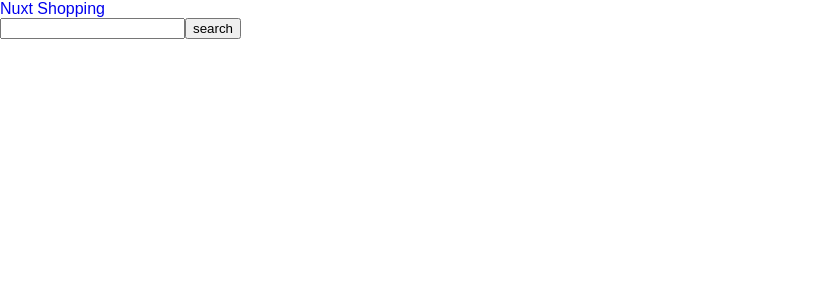
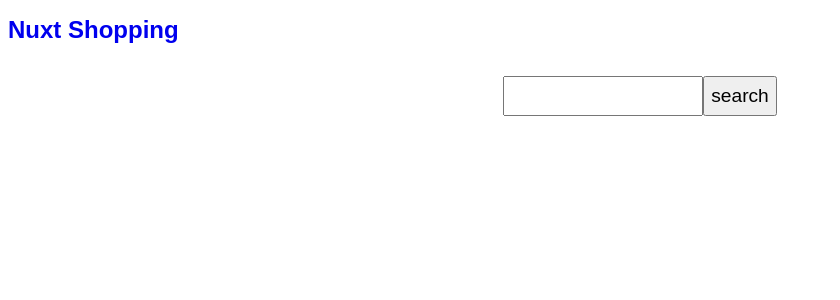
Before and after one commit to meloning/learn-nuxt, a Nuxt app: page / in a window 1280 px wide. Shown: the top 300 px of the page, without its empty margins (0-840 px from the left). Built offline with nearby package versions, Linux system fonts and the light colour scheme; data requests are answered from the project's data file.

Commit message:
Header 컴포넌트 추가 및 header, search 스타일 작업

```diff
--- /dev/null
+++ b/components/AppHeader.vue
@@ -0,0 +1,26 @@
+<template>
+  <header class="title">
+    <nuxt-link class="logo" to="/">Nuxt Shopping</nuxt-link>
+  </header>
+</template>
+
+<script>
+export default {}
+</script>
+
+<style scoped>
+header {
+  height: 60px;
+  display: flex;
+  align-items: center;
+  padding: 0 0.5rem;
+}
+
+.logo {
+  font-weight: 900;
+}
+
+.logo:visited {
+  color: inherit;
+}
+</style>
--- a/components/SearchInput.vue
+++ b/components/SearchInput.vue
@@ -1,8 +1,8 @@
 <template>
-  <div>
+  <div class="input-wrapper flex">
     <!-- 컴포넌트 인터렉션 수단은 emit의 'input' key를 통해 호출하는 상위 컴포넌트인 index.vue의 @input 속성을 통해 값을 넘겨준다. -->
-    <input type="text" :value="searchKeyword" @input="$emit('input', $event.target.value)"/>
-    <button type="buttom" @click="$emit('search')">search</button>
+    <input type="text" :value="searchKeyword" class="search-input" @input="$emit('input', $event.target.value)"/>
+    <button class="btn" type="buttom" @click="$emit('search')">search</button>
   </div>
 </template>
 
@@ -17,6 +17,20 @@ export default {
 }
 </script>
 
-<style>
+<style scoped>
+.input-wrapper {
+  height: 40px;
+  margin: 1rem 0;
+}
 
+.search-input {
+  width: 200px;
+  font-size: 1.2rem;
+  font-weight: 500;
+}
+
+.btn {
+  font-size: 1.2rem;
+  font-weight: 500;
+}
 </style>
--- a/layouts/default.vue
+++ b/layouts/default.vue
@@ -1,10 +1,6 @@
 <template>
   <div>
-    <header>
-      <h1>
-        <NuxtLink to="/">Nuxt Shopping</NuxtLink>
-      </h1>
-    </header>
+    <AppHeader />
     <Nuxt />
   </div>
 </template>
```
